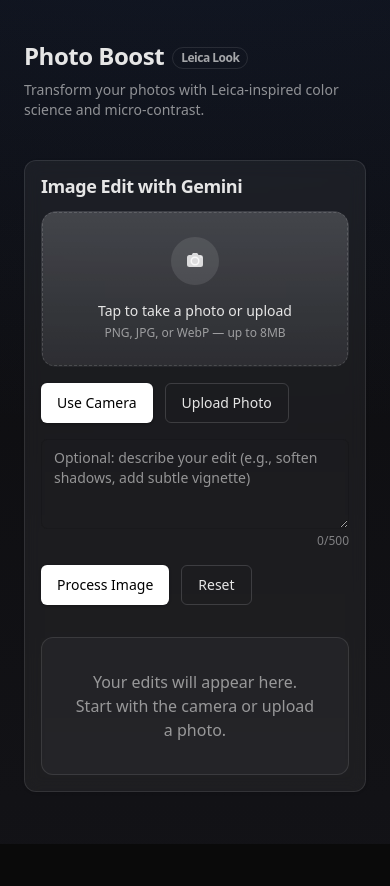
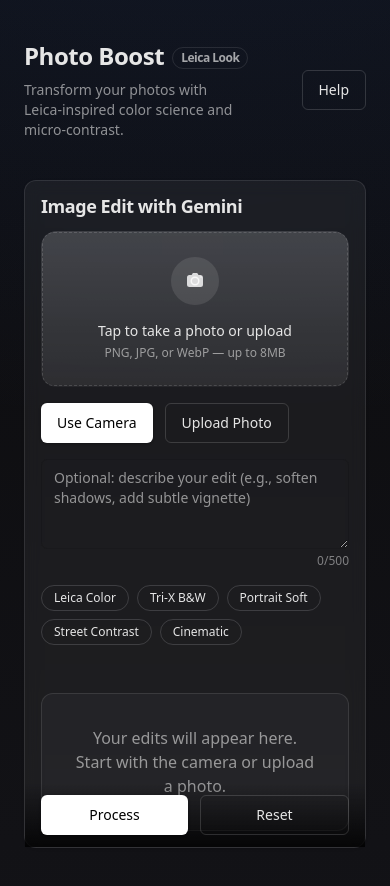
Before and after one commit to siquick/photo-enhance, a Next.js app: page / in a window 390 px wide. Before the commit the page ends 844 px from the top, so only its background shows below. Built offline with nearby package versions, Linux system fonts and the light colour scheme.

Commit message:
ux: mobile action bar, preset chips, toast notifications, help modal header; polish dropzone copy and visuals

```diff
--- a/src/app/globals.css
+++ b/src/app/globals.css
@@ -24,3 +24,8 @@
   background: color-mix(in oklab, white 4%, transparent);
   backdrop-filter: blur(8px);
 }
+
+@keyframes fadeIn {
+  from { opacity: 0; transform: translateY(6px); }
+  to { opacity: 1; transform: translateY(0); }
+}
--- a/src/app/page.tsx
+++ b/src/app/page.tsx
@@ -1,21 +1,11 @@
 import UploadCard from '@/components/upload-card';
+import AppHeader from '@/components/app-header';
 
 export default function Home() {
   return (
     <main className="min-h-dvh bg-[radial-gradient(1200px_600px_at_50%_-20%,hsl(220_80%_60%/.12),transparent),linear-gradient(to_bottom,hsl(240_10%_5%),hsl(240_10%_8%))] text-foreground">
       <div className="mx-auto max-w-6xl px-6 py-10">
-        <header className="mb-10 flex items-center justify-between">
-          <div>
-            <h1 className="text-2xl md:text-3xl font-semibold tracking-[-0.02em]">
-              Photo Boost
-              <span className="ml-2 inline-block rounded-full border border-white/10 px-2 py-[2px] text-xs text-foreground/70 align-middle">Leica Look</span>
-            </h1>
-            <p className="mt-2 text-sm text-foreground/60">
-              Transform your photos with Leica-inspired color science and micro‑contrast.
-            </p>
-          </div>
-          <div className="hidden md:block text-xs text-foreground/50">Powered by Gemini 2.5 Flash Image</div>
-        </header>
+        <AppHeader />
 
         <UploadCard />
       </div>
--- /dev/null
+++ b/src/components/app-header.tsx
@@ -0,0 +1,35 @@
+'use client';
+import * as React from 'react';
+import { Button } from '@/components/ui/button';
+import { Modal } from '@/components/ui/modal';
+
+export default function AppHeader() {
+  const [open, setOpen] = React.useState(false);
+
+  return (
+    <header className="mb-10 flex items-center justify-between">
+      <div>
+        <h1 className="text-2xl md:text-3xl font-semibold tracking-[-0.02em]">
+          Photo Boost
+          <span className="ml-2 inline-block rounded-full border border-white/10 px-2 py-[2px] text-xs text-foreground/70 align-middle">Leica Look</span>
+        </h1>
+        <p className="mt-2 text-sm text-foreground/60">
+          Transform your photos with Leica‑inspired color science and micro‑contrast.
+        </p>
+      </div>
+      <div className="flex items-center gap-2">
+        <Button variant="secondary" onClick={() => setOpen(true)}>Help</Button>
+      </div>
+      <Modal open={open} onClose={() => setOpen(false)} title="How it works">
+        <ol className="list-decimal pl-5 space-y-2">
+          <li>Tap <b>Use Camera</b> or <b>Upload Photo</b>.</li>
+          <li>Optionally add an instruction (e.g., “soften shadows”).</li>
+          <li>Tap <b>Process Image</b>. Your edit appears in seconds.</li>
+        </ol>
+        <div className="mt-4 text-xs text-foreground/60">
+          Images are processed in memory and never stored server‑side. Max 8MB.
+        </div>
+      </Modal>
+    </header>
+  );
+}
--- a/src/components/upload-card.tsx
+++ b/src/components/upload-card.tsx
@@ -15,6 +15,7 @@
   const [loading, setLoading] = useState(false);
   const [instruction, setInstruction] = useState('');
   const [error, setError] = useState<string | null>(null);
+  const [toast, setToast] = useState<string | null>(null);
   const inputRef = useRef<HTMLInputElement | null>(null);
   const [isDragging, setIsDragging] = useState(false);
   const [fileState, setFileState] = useState<File | null>(null);
@@ -59,7 +60,7 @@
   const submit = async () => {
     const file = fileState ?? inputRef.current?.files?.[0] ?? null;
     if (!file) {
-      setError('Please select an image file');
+      setToast('Please select an image file');
       return;
     }
     const form = new FormData();
@@ -72,7 +73,7 @@
       const json: ProcessImageResponse = await res.json();
       setLoading(false);
       if (!res.ok || 'error' in json) {
-        setError('error' in json ? json.error : 'Request failed');
+        setToast('error' in json ? json.error : 'Request failed');
         return;
       }
       if ('imageBase64' in json) {
@@ -81,7 +82,7 @@
     } catch (e) {
       setLoading(false);
       const msg = e instanceof Error ? e.message : 'Network error';
-      setError(msg);
+      setToast(msg);
     }
   };
 
@@ -236,6 +237,13 @@
   };
 
   const charCount = instruction.length;
+  const preset = (p: string) => {
+    // Replace or append concise preset guidance
+    const next = instruction ? `${instruction}\n${p}` : p;
+    setInstruction(next.slice(0, 500));
+    setToast(`Preset added: ${p.split(' ')[0]}`);
+    setTimeout(() => setToast(null), 1600);
+  };
 
   return (
     <Card className="mx-auto max-w-6xl border-white/10 bg-white/5 backdrop-blur-sm">
@@ -294,14 +302,28 @@
               />
               <div className="mt-1 text-right text-xs text-foreground/50">{charCount}/500</div>
             </div>
+            <div className="flex flex-wrap gap-2">
+              <button className="rounded-full border border-white/15 px-3 py-1 text-xs hover:bg-white/10" onClick={() => preset('Render in Leica color with fine grain and gentle contrast.')}>Leica Color</button>
+              <button className="rounded-full border border-white/15 px-3 py-1 text-xs hover:bg-white/10" onClick={() => preset('Convert to monochrome with Tri‑X-like grain and tonal curve.')}>Tri‑X B&W</button>
+              <button className="rounded-full border border-white/15 px-3 py-1 text-xs hover:bg-white/10" onClick={() => preset('Portrait: preserve skin texture, soften shadows, subtle warm tone.')}>Portrait Soft</button>
+              <button className="rounded-full border border-white/15 px-3 py-1 text-xs hover:bg-white/10" onClick={() => preset('Street: higher micro‑contrast, deeper blacks, minimal saturation shift.')}>Street Contrast</button>
+              <button className="rounded-full border border-white/15 px-3 py-1 text-xs hover:bg-white/10" onClick={() => preset('Cinematic: gentle teal-orange balance, soft highlight roll-off, fine grain.')}>Cinematic</button>
+            </div>
 
-            <div className="flex gap-3">
+            <div className="hidden md:flex gap-3">
               <Button onClick={submit} disabled={loading}>
                 {loading ? 'Processing…' : 'Process Image'}
               </Button>
               <Button variant="secondary" onClick={() => { setOriginalSrc(null); setResultSrc(null); setFileState(null); setInstruction(''); setError(null); }}>
                 Reset
               </Button>
+            </div>
+            {/* Sticky bottom action bar on mobile */}
+            <div className="md:hidden fixed left-0 right-0 bottom-0 z-40 px-4 pb-[max(12px,env(safe-area-inset-bottom))] pt-3 bg-gradient-to-t from-black/80 to-black/0">
+              <div className="flex gap-3">
+                <Button className="flex-1" onClick={submit} disabled={loading}>{loading ? 'Processing…' : 'Process'}</Button>
+                <Button className="flex-1" variant="secondary" onClick={() => { setOriginalSrc(null); setResultSrc(null); setFileState(null); setInstruction(''); setError(null); }}>Reset</Button>
+              </div>
             </div>
           </section>
 
@@ -370,8 +392,13 @@
             )}
           </section>
         </div>
-        {error && (
-          <p className="text-sm text-red-600 dark:text-red-400">{error}</p>
+        {/* Toast */}
+        {toast && (
+          <div className="fixed left-1/2 -translate-x-1/2 bottom-[max(16px,env(safe-area-inset-bottom))] z-50">
+            <div className="rounded-full bg-white text-black shadow px-4 py-2 text-sm animate-[fadeIn_.2s_ease]">
+              {toast}
+            </div>
+          </div>
         )}
 
         {lightboxSrc && (
```
